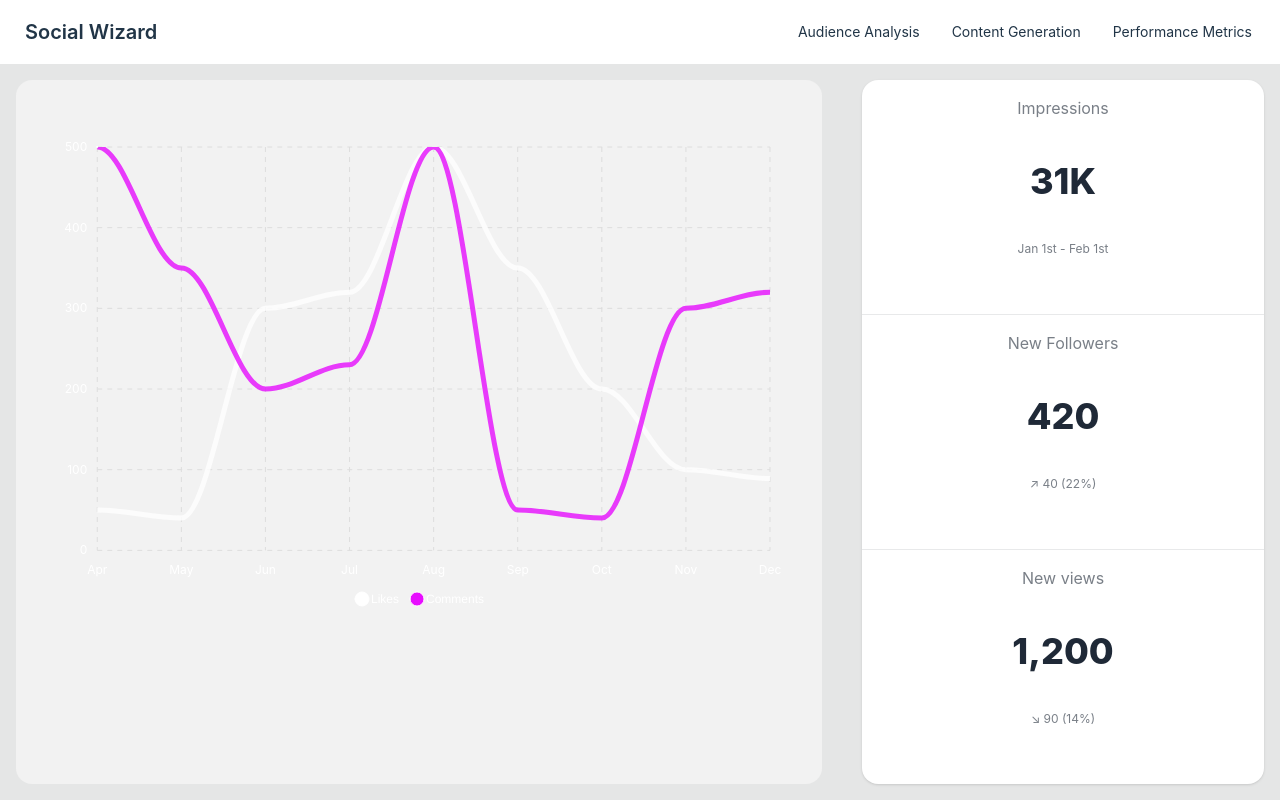
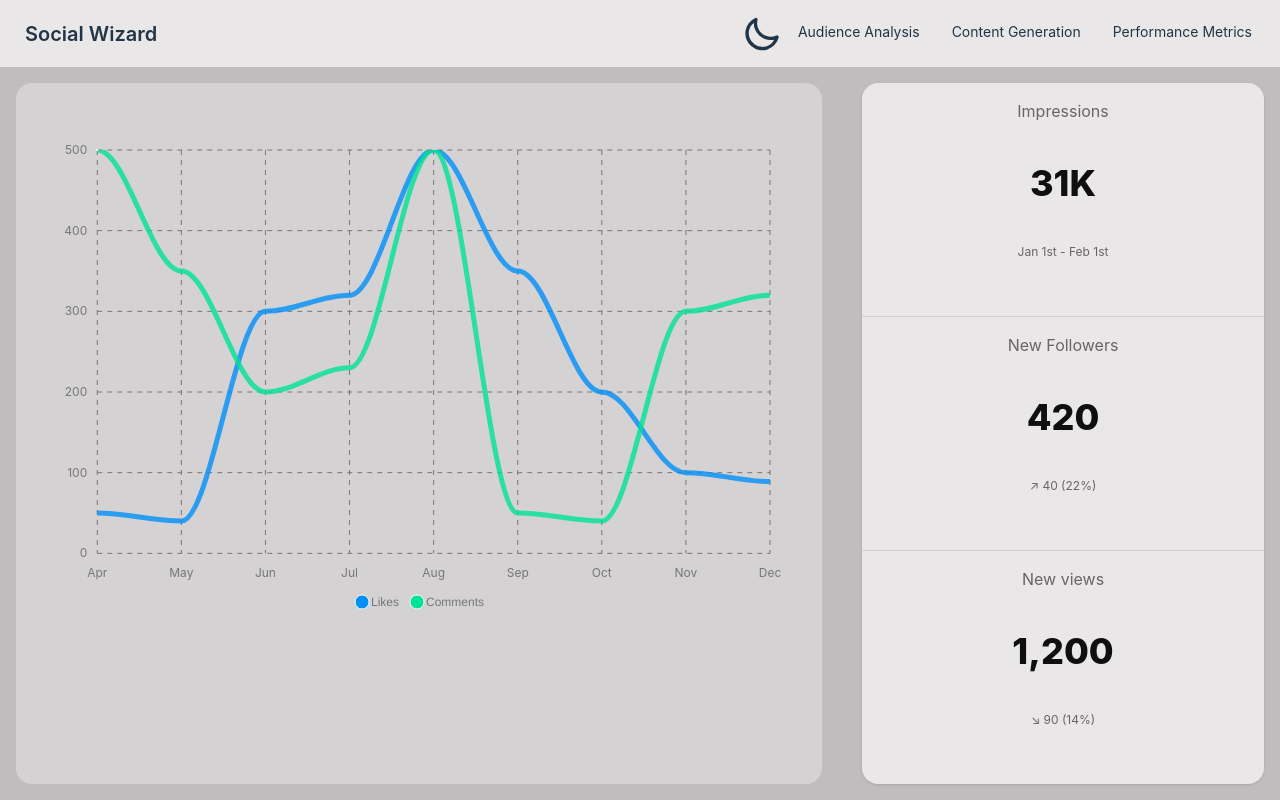
Before and after one commit to PritK99/Social-Wizard, a React (Vite) app in the folder frontend/: page /performance in a window 1280 px wide. Built offline with nearby package versions, Linux system fonts and the light colour scheme.

Commit message:
Add dark-light mode toggle
Signed-off-by: Vedant <vedantnimjed@gmail.com>

```diff
--- a/frontend/src/Navbar.jsx
+++ b/frontend/src/Navbar.jsx
@@ -1,4 +1,26 @@
+import { useState, useEffect } from "react";
+
 export default function Navbar() {
+    const [theme, setTheme] = useState(
+      localStorage.getItem("theme") ? localStorage.getItem("theme") : "garden"
+    );
+
+    // update state on toggle
+    const handleToggle = (e) => {
+      if (e.target.checked) {
+        setTheme("dark");
+      } else {
+        setTheme("garden");
+      }
+    };
+
+    // set theme state in localstorage on mount & also update localstorage on state change
+    useEffect(() => {
+      localStorage.setItem("theme", theme);
+      const localTheme = localStorage.getItem("theme");
+      // add custom data-theme attribute to html tag required to update theme using DaisyUI
+      document.querySelector("html").setAttribute("data-theme", localTheme);
+    }, [theme]);
     return(
       <div className="navbar bg-base-100">
       <div className="flex-1">
@@ -6,6 +28,13 @@
       </div>
       <div className="flex-none">
         <ul className="menu menu-horizontal px-1">
+          <label className="swap swap-rotate">
+            <input type="checkbox" onChange={handleToggle}
+              checked={theme === "garden" ? false : true}/>
+
+            <svg className="swap-off fill-current w-10 h-10" xmlns="http://www.w3.org/2000/svg" viewBox="0 0 24 24"><path d="M21.64,13a1,1,0,0,0-1.05-.14,8.05,8.05,0,0,1-3.37.73A8.15,8.15,0,0,1,9.08,5.49a8.59,8.59,0,0,1,.25-2A1,1,0,0,0,8,2.36,10.14,10.14,0,1,0,22,14.05,1,1,0,0,0,21.64,13Zm-9.5,6.69A8.14,8.14,0,0,1,7.08,5.22v.27A10.15,10.15,0,0,0,17.22,15.63a9.79,9.79,0,0,0,2.1-.22A8.11,8.11,0,0,1,12.14,19.73Z"/></svg>
+            <svg className="swap-on fill-current w-10 h-10" xmlns="http://www.w3.org/2000/svg" viewBox="0 0 24 24"><path d="M5.64,17l-.71.71a1,1,0,0,0,0,1.41,1,1,0,0,0,1.41,0l.71-.71A1,1,0,0,0,5.64,17ZM5,12a1,1,0,0,0-1-1H3a1,1,0,0,0,0,2H4A1,1,0,0,0,5,12Zm7-7a1,1,0,0,0,1-1V3a1,1,0,0,0-2,0V4A1,1,0,0,0,12,5ZM5.64,7.05a1,1,0,0,0,.7.29,1,1,0,0,0,.71-.29,1,1,0,0,0,0-1.41l-.71-.71A1,1,0,0,0,4.93,6.34Zm12,.29a1,1,0,0,0,.7-.29l.71-.71a1,1,0,1,0-1.41-1.41L17,5.64a1,1,0,0,0,0,1.41A1,1,0,0,0,17.66,7.34ZM21,11H20a1,1,0,0,0,0,2h1a1,1,0,0,0,0-2Zm-9,8a1,1,0,0,0-1,1v1a1,1,0,0,0,2,0V20A1,1,0,0,0,12,19ZM18.36,17A1,1,0,0,0,17,18.36l.71.71a1,1,0,0,0,1.41,0,1,1,0,0,0,0-1.41ZM12,6.5A5.5,5.5,0,1,0,17.5,12,5.51,5.51,0,0,0,12,6.5Zm0,9A3.5,3.5,0,1,1,15.5,12,3.5,3.5,0,0,1,12,15.5Z"/></svg>
+          </label>
           <li><a href="/audience">Audience Analysis</a></li>
           <li>
             <a href="/content-gen">Content Generation</a>
--- a/frontend/src/Perf.jsx
+++ b/frontend/src/Perf.jsx
@@ -1,9 +1,3 @@
-import {
-  Card,
-  CardBody,
-  CardHeader,
-  Typography,
-} from "@material-tailwind/react";
 import Chart from "react-apexcharts";
 
 const chartConfig = {
@@ -31,7 +25,6 @@
     dataLabels: {
       enabled: false,
     },
-    colors: ["#FFFFFF", "#e70dfe"],
     stroke: {
       lineCap: "round",
       curve: "smooth",
@@ -48,7 +41,7 @@
       },
       labels: {
         style: {
-          colors: "#FFFFFF",
+          colors: "#777777",
           fontSize: "12px",
           fontFamily: "inherit",
           fontWeight: 400,
@@ -69,7 +62,7 @@
     yaxis: {
       labels: {
         style: {
-          colors: "#FFFFFF",
+          colors: "#777777",
           fontSize: "12px",
           fontFamily: "inherit",
           fontWeight: 400,
@@ -78,7 +71,7 @@
     },
     grid: {
       show: true,
-      borderColor: "#dddddd",
+      borderColor: "#777777",
       strokeDashArray: 5,
       xaxis: {
         lines: {
@@ -98,7 +91,7 @@
     },
     legend: { // Add the legend configuration
         labels: {
-            colors: '#ffffff' // set legend text color to black
+            colors: '#777777' // set legend text color to black
         }
     }
   },
--- a/frontend/src/index.css
+++ b/frontend/src/index.css
@@ -8,7 +8,6 @@
   font-weight: 400;
 
   color-scheme: light dark;
-  color: rgba(255, 255, 255, 0.87);
   background-color: #242424;
 
   font-synthesis: none;
--- a/frontend/tailwind.config.js
+++ b/frontend/tailwind.config.js
@@ -8,4 +8,7 @@
     extend: {},
   },
   plugins: [require("daisyui")],
+  daisyui: {
+    themes: ["garden", "dark"],
+  },
 }
```
